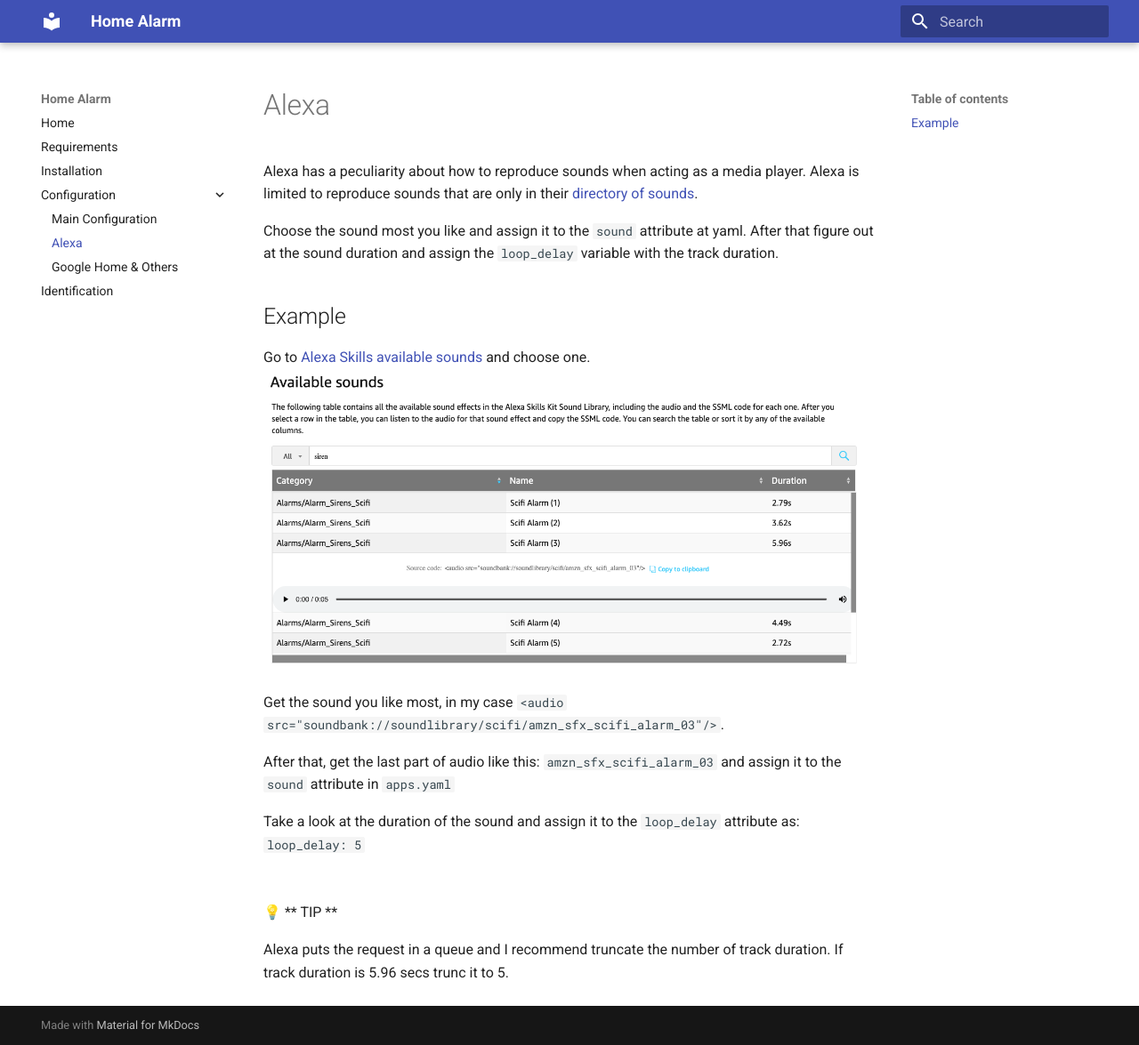
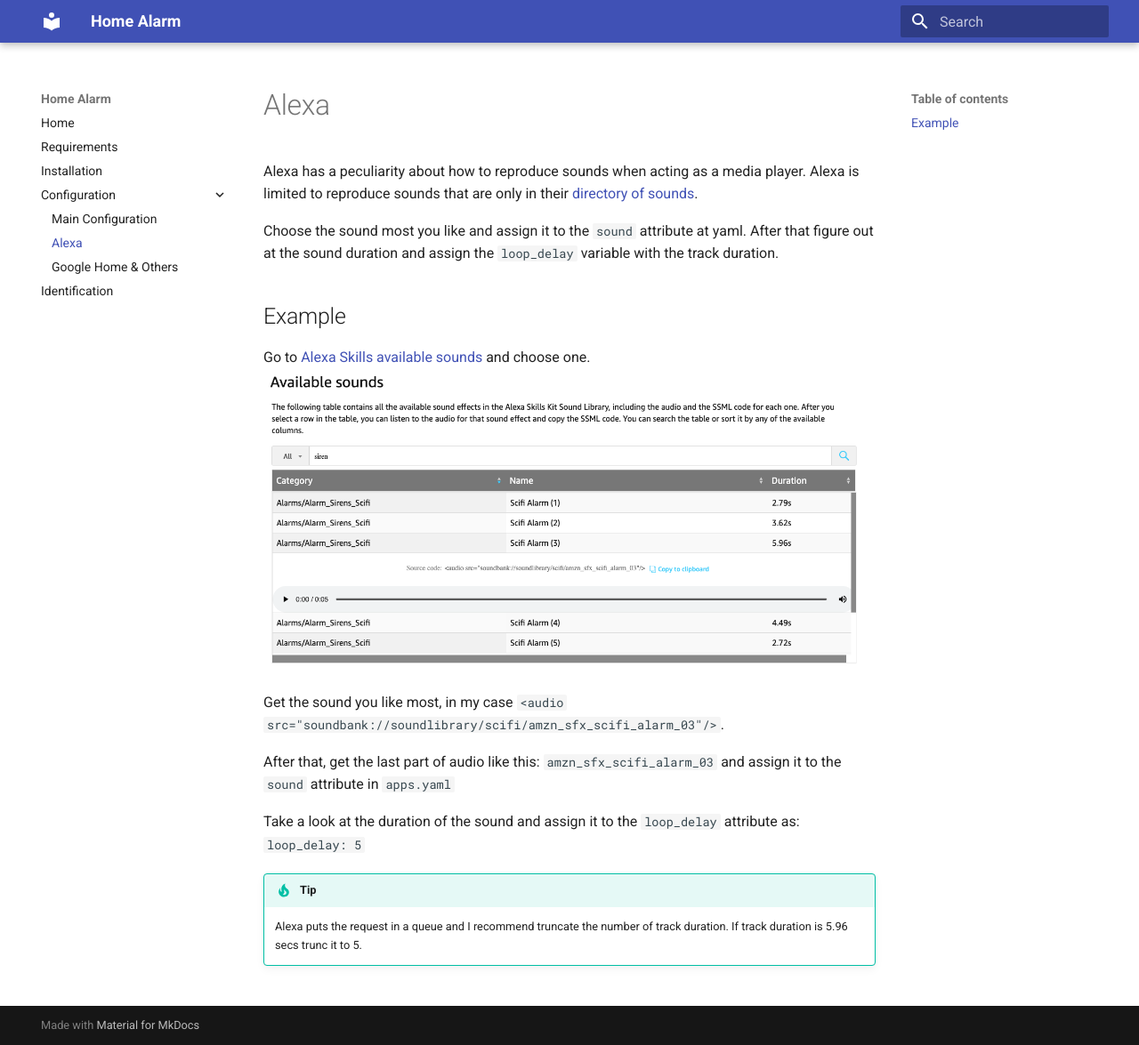
Before and after one commit to crserran/home-alarm, an MkDocs documentation site: the page built from docs/config/alexa.md, in a window 1280 px wide and 1175 px high. Shown: the whole window at 89% size. Built offline with MkDocs 1.6.1 and Material for MkDocs 9.7.7, drawn with Linux system fonts in a browser that asks for light colours.

Commit message:
Styling Docs

```diff
--- a/docs/config/alexa.md
+++ b/docs/config/alexa.md
@@ -12,7 +12,6 @@ Get the sound you like most, in my case `<audio src="soundbank://soundlibrary/sc
 After that, get the last part of audio like this: `amzn_sfx_scifi_alarm_03` and assign it to the `sound` attribute in `apps.yaml`
 
 Take a look at the duration of the sound and assign it to the `loop_delay` attribute as: `loop_delay: 5`
-<br/><br/><br/>
-💡 ** TIP **
 
-Alexa puts the request in a queue and I recommend truncate the number of track duration. If track duration is 5.96 secs trunc it to 5.
+!!! tip
+    Alexa puts the request in a queue and I recommend truncate the number of track duration. If track duration is 5.96 secs trunc it to 5.
--- a/mkdocs.yml
+++ b/mkdocs.yml
@@ -10,3 +10,7 @@ nav:
     - Alexa: config/alexa.md
     - Google Home & Others: config/others.md
   - Identification: identification.md
+
+markdown_extensions:
+  - admonition
+  - codehilite
```
Also changed, not shown: docs/config/index.md (+3 -3 lines).
